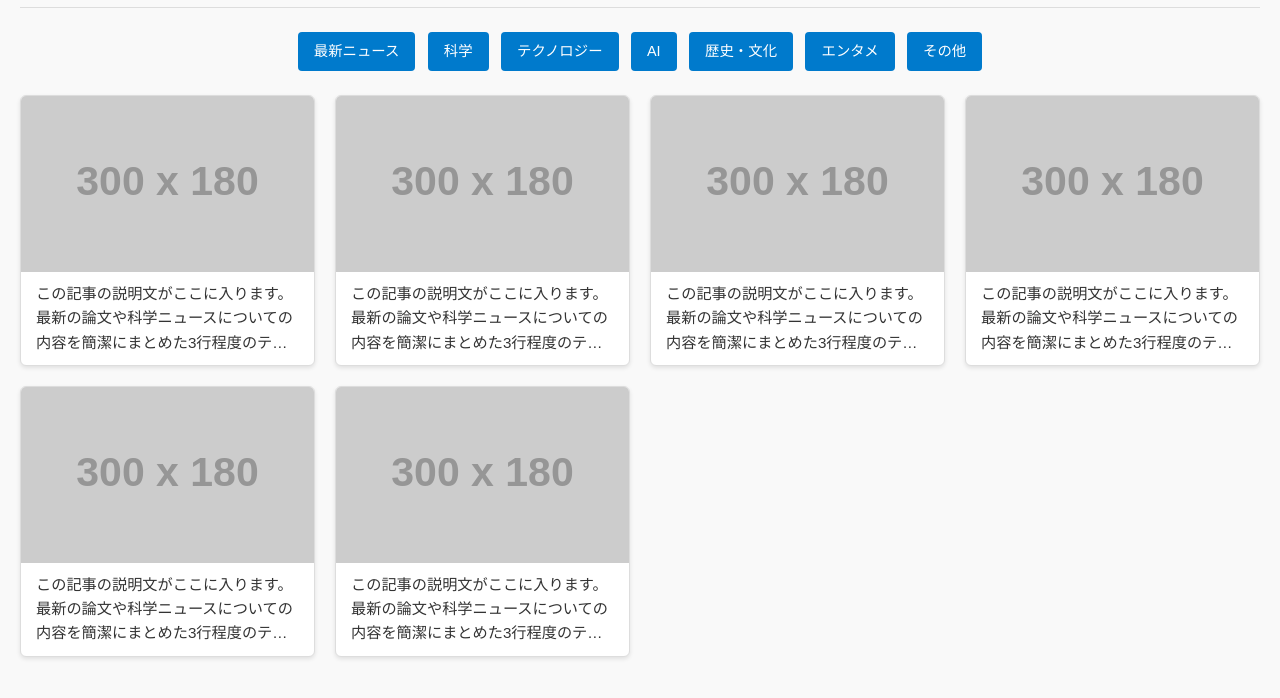
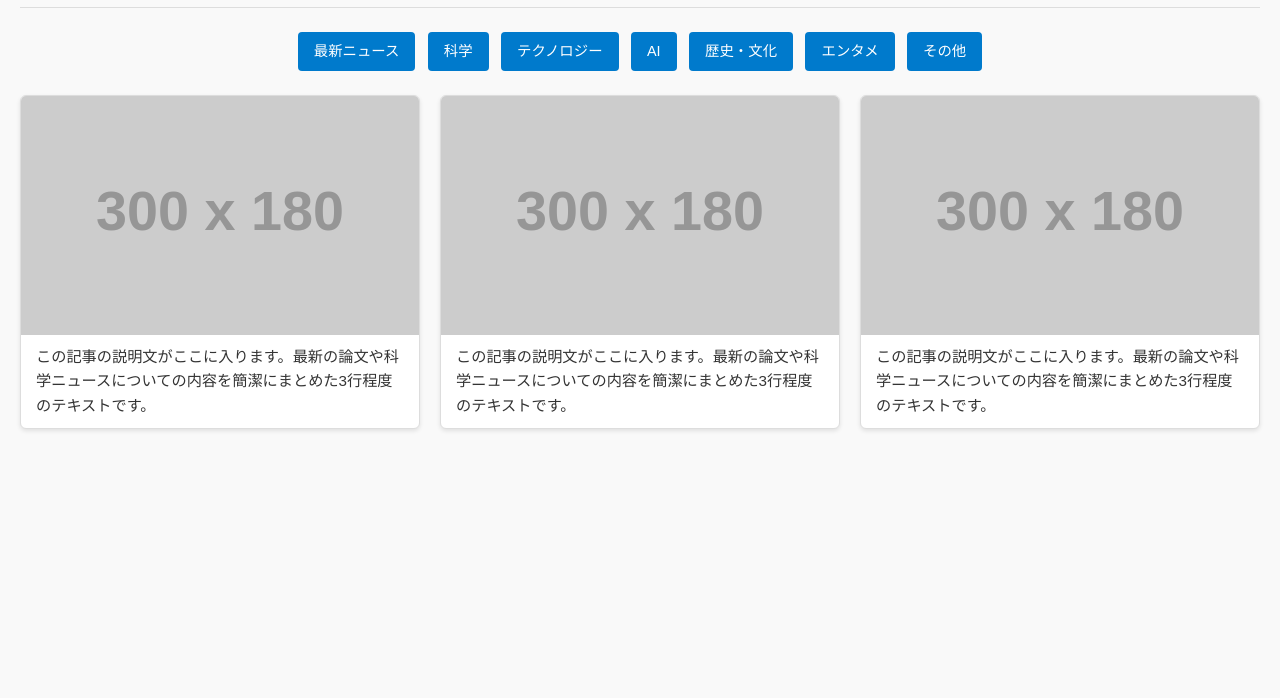
Before and after one commit to watabe0013/paper, a plain HTML site: page index.html in a window 1280 px wide. Shown: the part 94-792 px from the top of the page. Drawn offline with Linux system fonts and the light colour scheme; placeholder pictures from the web are drawn by us.

Commit message:
Update index.html

```diff
--- a/index.html
+++ b/index.html
@@ -4,23 +4,13 @@
   <meta charset="UTF-8">
   <meta name="viewport" content="width=device-width, initial-scale=1">
   <title>最新科学ニュース</title>
+  <link rel="stylesheet" href="css/style.css">
   <style>
-    /* リセット・基本設定 */
-    * {
-      box-sizing: border-box;
-      margin: 0;
-      padding: 0;
-    }
-    body {
-      font-family: Arial, sans-serif;
-      line-height: 1.6;
-      background-color: #f9f9f9;
-      padding: 20px;
-    }
-    a {
-      text-decoration: none;
-      color: inherit;
-    }
+    /* リセットと基本スタイル */
+    * { box-sizing: border-box; margin: 0; padding: 0; }
+    body { font-family: Arial, sans-serif; line-height: 1.6; background-color: #f9f9f9; padding: 20px; }
+    a { text-decoration: none; color: inherit; }
+
     /* ヘッダー */
     header {
       display: flex;
@@ -31,15 +21,9 @@
       padding-bottom: 10px;
       border-bottom: 1px solid #ddd;
     }
-    header h1 {
-      font-size: 2em;
-      margin: 10px 0;
-    }
-    header p {
-      font-size: 1.2em;
-      color: #666;
-      margin: 10px 0;
-    }
+    header h1 { font-size: 2em; margin: 10px 0; }
+    header p { font-size: 1.2em; color: #666; margin: 10px 0; }
+
     /* カテゴリボタン */
     .category-nav {
       margin: 20px 0;
@@ -55,13 +39,12 @@
       transition: background-color 0.3s;
       font-size: 0.9em;
     }
-    .category-nav a:hover {
-      background-color: #005fa3;
-    }
+    .category-nav a:hover { background-color: #005fa3; }
+
     /* カードグリッド */
     .cards-container {
       display: grid;
-      grid-template-columns: repeat(auto-fill, minmax(280px, 1fr));
+      grid-template-columns: repeat(3, 1fr);
       gap: 20px;
     }
     .card {
@@ -72,40 +55,26 @@
       box-shadow: 0 2px 4px rgba(0,0,0,0.1);
       transition: transform 0.2s;
     }
-    .card:hover {
-      transform: translateY(-3px);
-    }
-    .card img {
-      width: 100%;
-      height: auto;
-      display: block;
-    }
-    .card-content {
-      padding: 10px 15px;
-    }
+    .card:hover { transform: translateY(-3px); }
+    .card img { width: 100%; display: block; }
+    .card-content { padding: 10px 15px; }
     .card-content p {
       display: -webkit-box;
-      -webkit-line-clamp: 3; /* 3行に制限 */
+      -webkit-line-clamp: 3;
       -webkit-box-orient: vertical;
       overflow: hidden;
       text-overflow: ellipsis;
       color: #333;
       font-size: 0.95em;
       margin: 0;
-      min-height: calc(1.2em * 3 + 4px); /* 行数分の高さを確保 */
+      min-height: calc(1.2em * 3 + 4px);
     }
-    /* レスポンシブ対応（スマホは1列） */
+
+    /* レスポンシブ対応（スマホ版は1列） */
     @media (max-width: 768px) {
-      .cards-container {
-        grid-template-columns: 1fr;
-      }
-      header {
-        flex-direction: column;
-        align-items: flex-start;
-      }
-      header p {
-        margin-top: 5px;
-      }
+      .cards-container { grid-template-columns: 1fr; }
+      header { flex-direction: column; align-items: flex-start; }
+      header p { margin-top: 5px; }
     }
   </style>
 </head>
@@ -131,9 +100,9 @@
     <a href="#others">その他</a>
   </nav>
 
-  <!-- 記事カード一覧 -->
-  <section class="cards-container">
-    <!-- サンプルカード1 -->
+  <!-- 記事カード一覧（ここに id="latest" を追加） -->
+  <section class="cards-container" id="latest">
+    <!-- カード1 -->
     <article class="card">
       <a href="記事のリンク1.html">
         <img src="https://via.placeholder.com/300x180" alt="サムネイル1">
@@ -142,7 +111,7 @@
         </div>
       </a>
     </article>
-    <!-- サンプルカード2 -->
+    <!-- カード2 -->
     <article class="card">
       <a href="記事のリンク2.html">
         <img src="https://via.placeholder.com/300x180" alt="サムネイル2">
@@ -151,7 +120,7 @@
         </div>
       </a>
     </article>
-    <!-- サンプルカード3 -->
+    <!-- カード3 -->
     <article class="card">
       <a href="記事のリンク3.html">
         <img src="https://via.placeholder.com/300x180" alt="サムネイル3">
@@ -160,34 +129,7 @@
         </div>
       </a>
     </article>
-    <!-- サンプルカード4 -->
-    <article class="card">
-      <a href="記事のリンク4.html">
-        <img src="https://via.placeholder.com/300x180" alt="サムネイル4">
-        <div class="card-content">
-          <p>この記事の説明文がここに入ります。最新の論文や科学ニュースについての内容を簡潔にまとめた3行程度のテキストです。</p>
-        </div>
-      </a>
-    </article>
-    <!-- サンプルカード5 -->
-    <article class="card">
-      <a href="記事のリンク5.html">
-        <img src="https://via.placeholder.com/300x180" alt="サムネイル5">
-        <div class="card-content">
-          <p>この記事の説明文がここに入ります。最新の論文や科学ニュースについての内容を簡潔にまとめた3行程度のテキストです。</p>
-        </div>
-      </a>
-    </article>
-    <!-- サンプルカード6 -->
-    <article class="card">
-      <a href="記事のリンク6.html">
-        <img src="https://via.placeholder.com/300x180" alt="サムネイル6">
-        <div class="card-content">
-          <p>この記事の説明文がここに入ります。最新の論文や科学ニュースについての内容を簡潔にまとめた3行程度のテキストです。</p>
-        </div>
-      </a>
-    </article>
-    <!-- 必要に応じてカードを追加 -->
+    <!-- 以下、カード4～6も同様に追加 -->
   </section>
 </body>
 </html>
```
